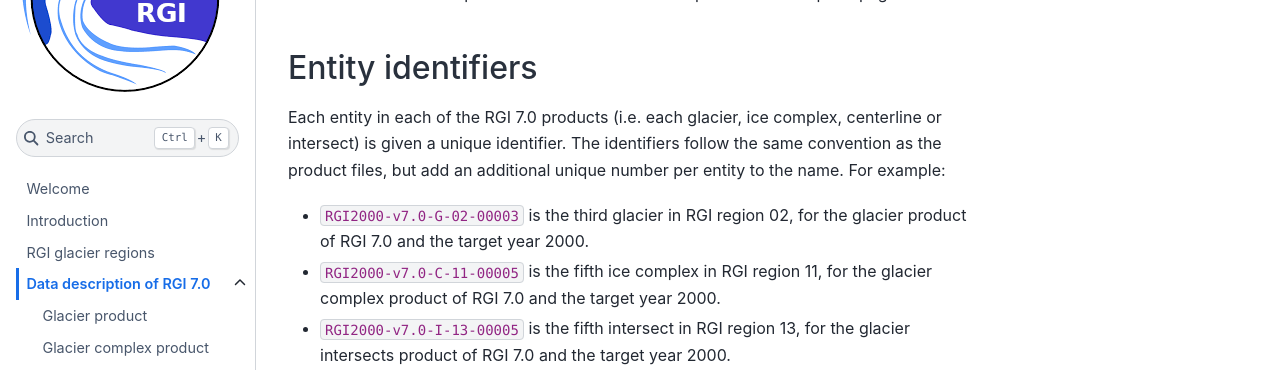
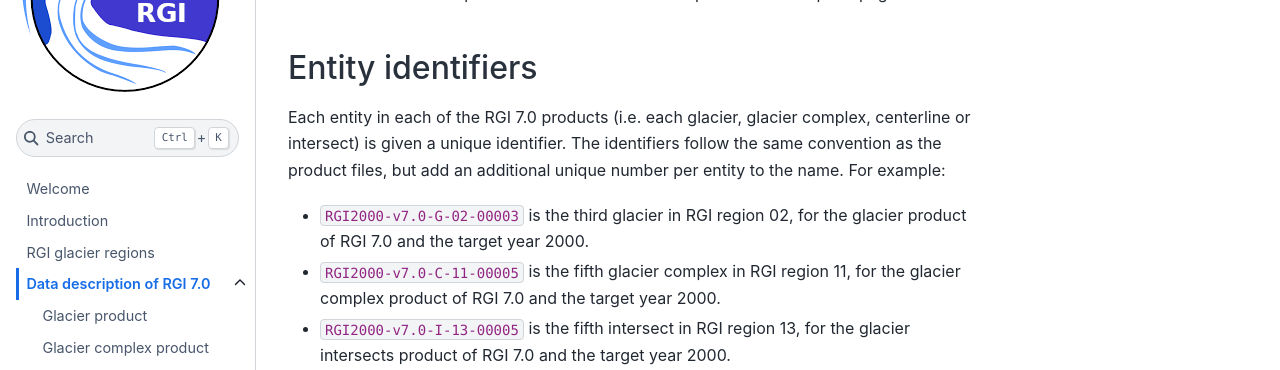
Before and after one commit to GLIMS-RGI/rgi_user_guide, a Jupyter Book: the page built from docs/03_data_decription.md, in a window 1280 px wide and 900 px high, scrolled down 1207 px. Shown: the part 153-523 px from the top of the window. Built offline with Jupyter Book 1.0.4 settings and Sphinx 7.4.7 and the Sphinx Book theme 1.1.4, drawn with Linux system fonts in a browser that asks for light colours; pages that are not in the unit, such as notebooks, are missing from menus; some of the changed text lies outside the part shown.

Commit message:
Comments Iestyn

```diff
--- a/docs/03_data_decription.md
+++ b/docs/03_data_decription.md
@@ -4,7 +4,7 @@
 
 For each region, RGI 7.0 provides four distinct data products:
 - [](products/glacier_product): includes outlines, attributes and auxiliary data for each individual glacier.
-- [](products/glacier_complex_product) (new in RGI 7.0): includes outlines of all ice complexes (defined as contiguous ice masses that encompass all glaciers that share common boundaries), and a reduced number of attributes.
+- [](products/glacier_complex_product) (new in RGI 7.0): includes outlines of all glacier complexes (defined as contiguous ice masses that encompass all glaciers that share common boundaries), and a reduced number of attributes.
 - [](products/intersects_product) (new in RGI 7.0): shapefiles of the "divides" or "boundaries" between adjacent glaciers derived from the glacier product.
 - [](products/centerlines_product) (new in RGI 7.0): glacier centerlines computed with a flow routing algorithm.
 
@@ -32,9 +32,9 @@
 
 ## Entity identifiers
 
-Each entity in each of the RGI 7.0 products (i.e. each glacier, ice complex, centerline or intersect) is given a unique identifier. The identifiers follow the same convention as the product files, but add an additional unique number per entity to the name. For example:
+Each entity in each of the RGI 7.0 products (i.e. each glacier, glacier complex, centerline or intersect) is given a unique identifier. The identifiers follow the same convention as the product files, but add an additional unique number per entity to the name. For example:
 - `RGI2000-v7.0-G-02-00003` is the third glacier in RGI region 02, for the glacier product of RGI 7.0 and the target year 2000.
-- `RGI2000-v7.0-C-11-00005` is the fifth ice complex in RGI region 11, for the glacier complex product of RGI 7.0 and the target year 2000.
+- `RGI2000-v7.0-C-11-00005` is the fifth glacier complex in RGI region 11, for the glacier complex product of RGI 7.0 and the target year 2000.
 - `RGI2000-v7.0-I-13-00005` is the fifth intersect in RGI region 13, for the glacier intersects product of RGI 7.0 and the target year 2000.
 
 
```
Also changed, not shown: docs/01_introduction.md (+2 -2 lines), docs/02_regions_definition.md (+2 -2 lines).
